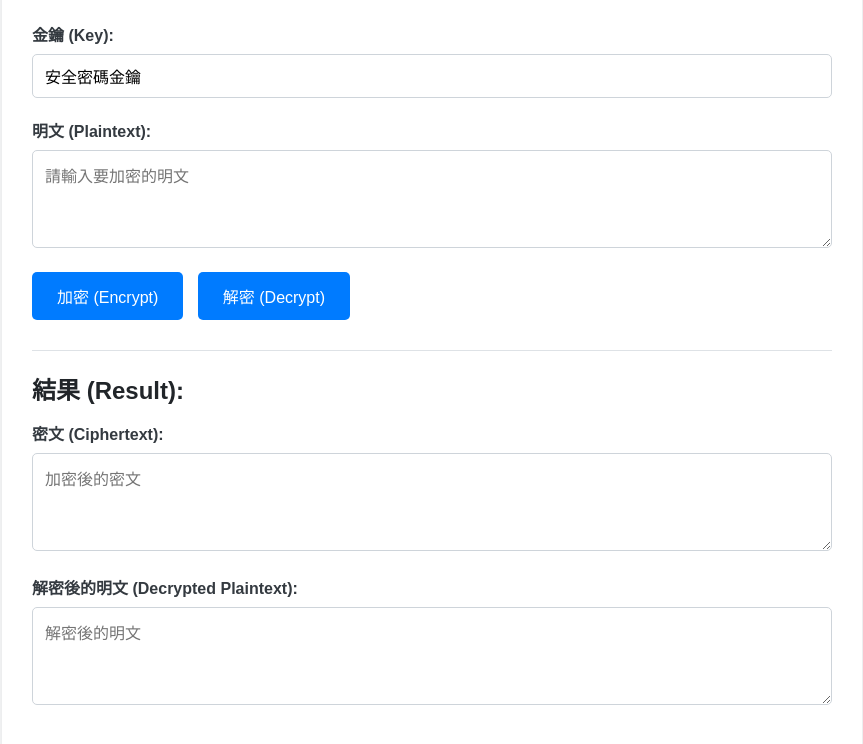
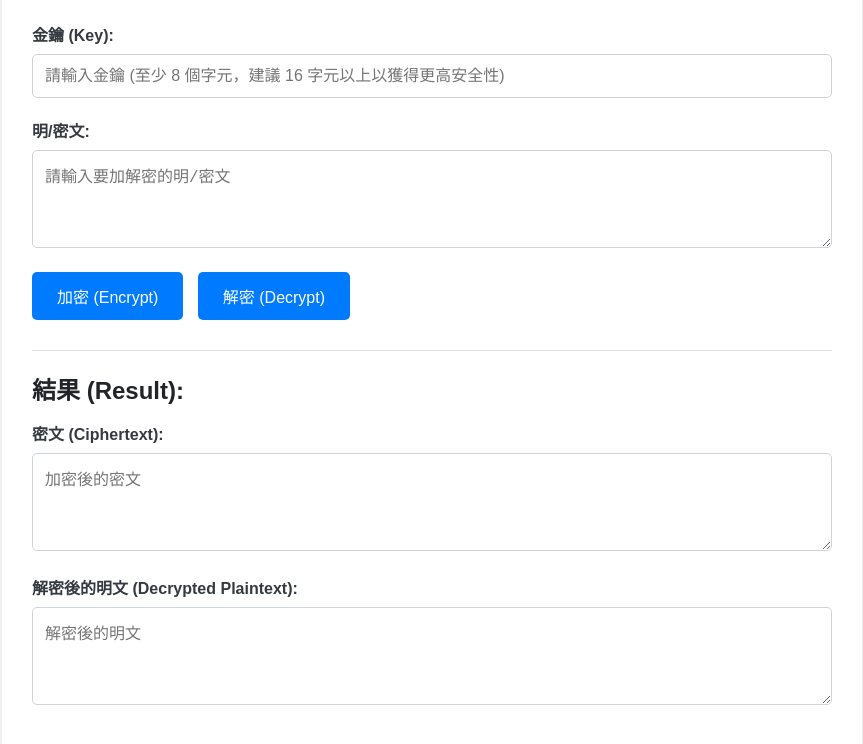
Before and after one commit to imneverdied/tool, a plain HTML site: page AES/index.html in a window 1280 px wide. Shown: the part 120-864 px from the top of the page, without its empty margins (208-1071 px from the left). Drawn offline with nearby package versions, Linux system fonts and the light colour scheme.

Commit message:
Update index.html

```diff
--- a/AES/index.html
+++ b/AES/index.html
@@ -82,16 +82,15 @@
           type="text"
           id="key"
           placeholder="請輸入金鑰 (至少 8 個字元，建議 16 字元以上以獲得更高安全性)"
-          value="安全密碼金鑰"
         />
       </div>
 
       <div>
-        <label for="plaintext">明文 (Plaintext):</label>
+        <label for="plaintext">明/密文:</label>
         <textarea
           id="plaintext"
           rows="4"
-          placeholder="請輸入要加密的明文"
+          placeholder="請輸入要加解密的明/密文"
         ></textarea>
       </div>
 
```
